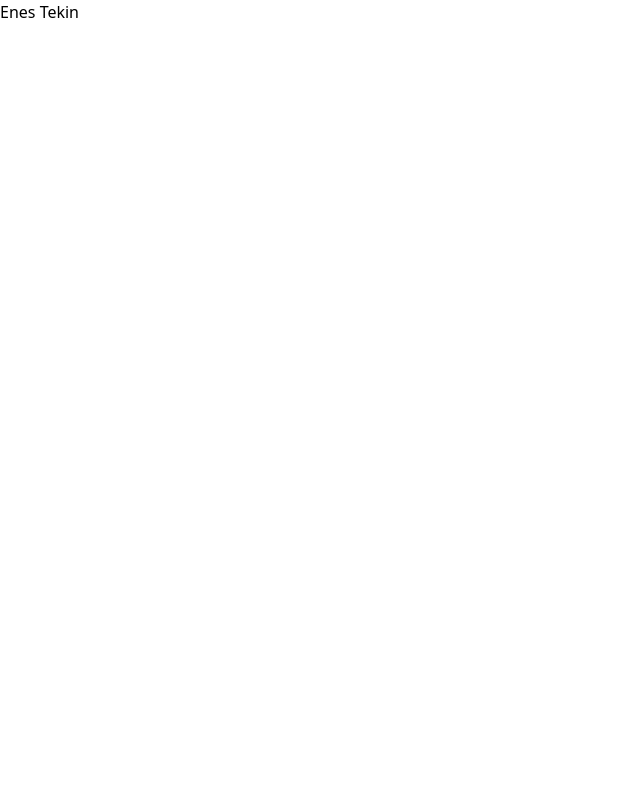
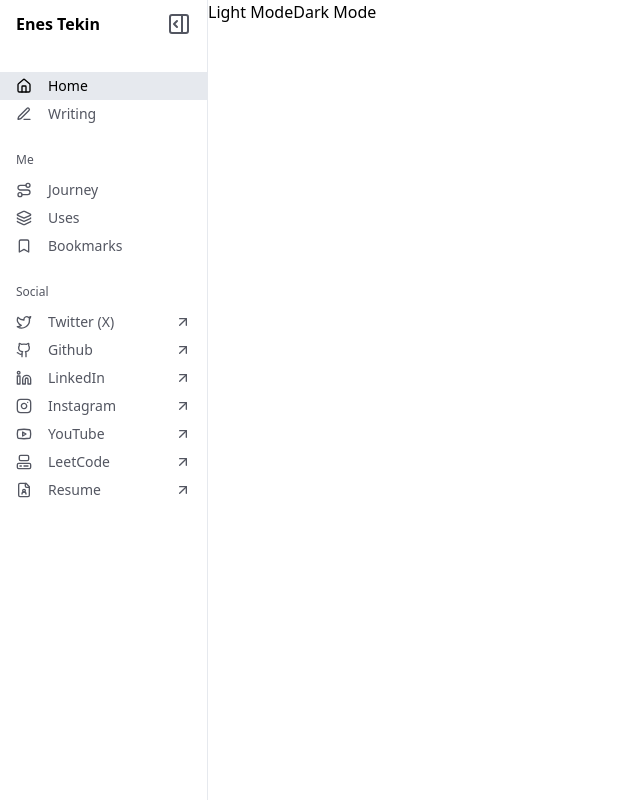
Before and after one commit to enestekin/enesify, a Next.js app: page / in a window 1280 px wide. Shown: the whole page, without its empty margins (0-640 px from the left). Built offline with nearby package versions, Linux system fonts and the light colour scheme.

Commit message:
added desktop sidebar

```diff
--- a/package.json
+++ b/package.json
@@ -9,6 +9,7 @@
     "lint": "next lint"
   },
   "dependencies": {
+    "lucide-react": "^0.469.0",
     "next": "15.1.3",
     "next-themes": "^0.4.4",
     "react": "^19.0.0",
--- a/src/app/globals.css
+++ b/src/app/globals.css
@@ -34,7 +34,28 @@
   .text-primary {
     @apply text-black dark:text-white;
   }
+  .text-secondary {
+    @apply text-gray-500 dark:text-slate-500;
+  }
   .bg-primary {
     @apply bg-white dark:bg-gray-900;
   }
+  .bg-secondary {
+    @apply bg-gray-100 dark:bg-gray-800;
+  }
+  .bg-sidebar-item {
+    @apply bg-gray-200 dark:bg-gray-800;
+  }
+  .border-primary {
+    @apply border-gray-900 dark:border-white;
+  }
+  .border-secondary {
+    @apply border-gray-200 dark:border-gray-600;
+  }
+  .hover-primary {
+    @apply hover:bg-black hover:text-white dark:hover:bg-gray-600;
+  }
+  .hover-sidebar-item {
+    @apply hover:bg-gray-200 hover:text-black dark:hover:bg-gray-800 dark:hover:text-white;
+  }
 }
--- a/src/app/page.tsx
+++ b/src/app/page.tsx
@@ -1,3 +1,11 @@
+import Sidebar from "@/components/Sidebar";
+import ToggleTheme from "@/components/ToggleTheme";
+
 export default function Home() {
-  return <main>Enes Tekin</main>;
+  return (
+    <main className="flex">
+      <Sidebar />
+      <ToggleTheme />
+    </main>
+  );
 }
--- /dev/null
+++ b/src/components/Sidebar/SidebarItem.tsx
@@ -0,0 +1,35 @@
+import Link from "next/link";
+import { ArrowUpRight } from "lucide-react";
+
+interface SidebarItemProps {
+  href: string;
+  title: string;
+  Icon: React.ComponentType<{ size?: number }>;
+  isActive?: boolean;
+  showArrow?: boolean;
+}
+
+export default function SidebarItem({
+  href,
+  title,
+  Icon,
+  isActive,
+  showArrow = false,
+}: SidebarItemProps) {
+  return (
+    <li>
+      <Link
+        href={href}
+        className={`hover-sidebar-item flex h-7 items-center ${isActive ? "bg-sidebar-item text-primary" : ""}`}
+      >
+        <span className="px-4">
+          <Icon size={16} />
+        </span>
+        <div className="flex w-full items-center justify-between pr-4">
+          {title}
+          {showArrow && <ArrowUpRight size={16} />}
+        </div>
+      </Link>
+    </li>
+  );
+}
--- /dev/null
+++ b/src/components/Sidebar/SidebarSection.tsx
@@ -0,0 +1,37 @@
+import SidebarItem from "./SidebarItem";
+
+interface SidebarSectionProps {
+  title?: string;
+  links: {
+    title: string;
+    href: string;
+    icon: React.ComponentType<{ size?: number }>;
+  }[];
+  pathname: string;
+  showArrow?: boolean;
+}
+
+export default function SidebarSection({
+  title,
+  links,
+  pathname,
+  showArrow = false,
+}: SidebarSectionProps) {
+  return (
+    <div className="mt-6">
+      {title && <h4 className="px-4 text-xs">{title}</h4>}
+      <ul className="mt-2 text-sm">
+        {links.map((item) => (
+          <SidebarItem
+            key={item.title}
+            title={item.title}
+            href={item.href}
+            Icon={item.icon}
+            isActive={pathname === item.href}
+            showArrow={showArrow}
+          />
+        ))}
+      </ul>
+    </div>
+  );
+}
--- /dev/null
+++ b/src/components/Sidebar/index.tsx
@@ -0,0 +1,30 @@
+"use client";
+
+import { PanelRightOpen } from "lucide-react";
+import { usePathname } from "next/navigation";
+import { HOME_LINKS, ME_LINKS, SOCIAL_LINKS } from "@/constants/navbar-links";
+import SidebarSection from "./SidebarSection";
+
+export default function Sidebar() {
+  const pathname = usePathname();
+
+  return (
+    <aside className="border-secondary text-secondary h-full min-h-screen w-52 border-r font-medium">
+      <nav>
+        <div className="flex h-12 items-center justify-between px-4">
+          <h1 className="text-primary font-bold">Enes Tekin</h1>
+          <PanelRightOpen />
+        </div>
+
+        <SidebarSection links={HOME_LINKS} pathname={pathname} />
+        <SidebarSection title="Me" links={ME_LINKS} pathname={pathname} />
+        <SidebarSection
+          title="Social"
+          links={SOCIAL_LINKS}
+          pathname={pathname}
+          showArrow
+        />
+      </nav>
+    </aside>
+  );
+}
--- a/src/components/ToggleTheme.tsx
+++ b/src/components/ToggleTheme.tsx
@@ -1,3 +1,5 @@
+"use client";
+
 import { useTheme } from "next-themes";
 
 export default function ToggleTheme() {
--- /dev/null
+++ b/src/constants/navbar-links.ts
@@ -0,0 +1,53 @@
+import {
+  Home,
+  PenLine,
+  Bookmark,
+  Layers,
+  Route,
+  Linkedin,
+  Instagram,
+  Github,
+  Twitter,
+  FileUser,
+  Youtube,
+  Computer,
+} from "lucide-react";
+
+const HOME_LINKS = [
+  { title: "Home", href: "/", icon: Home },
+  { title: "Writing", href: "/writing", icon: PenLine },
+];
+
+const ME_LINKS = [
+  { title: "Journey", href: "/journey", icon: Route },
+  { title: "Uses", href: "/uses", icon: Layers },
+  { title: "Bookmarks", href: "/bookmarks", icon: Bookmark },
+];
+
+const SOCIAL_LINKS = [
+  { title: "Twitter (X)", href: "https://x.com/tekindotjs", icon: Twitter },
+  { title: "Github", href: "https://github.com/enestekin", icon: Github },
+  {
+    title: "LinkedIn",
+    href: "https://www.linkedin.com/in/enestekin/",
+    icon: Linkedin,
+  },
+  {
+    title: "Instagram",
+    href: "https://www.instagram.com/tekindotjs/",
+    icon: Instagram,
+  },
+  {
+    title: "YouTube",
+    href: "https://www.youtube.com/@tekindotjs",
+    icon: Youtube,
+  },
+  {
+    title: "LeetCode",
+    href: "https://leetcode.com/u/tekindotjs/",
+    icon: Computer,
+  },
+  { title: "Resume", href: "https://read.cv/enestekincom", icon: FileUser },
+];
+
+export { HOME_LINKS, ME_LINKS, SOCIAL_LINKS };
```
Also changed, not shown: 1 other file (tests, documents, lock files or other folders).
